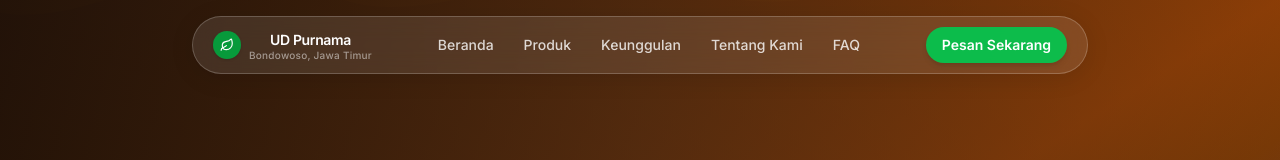
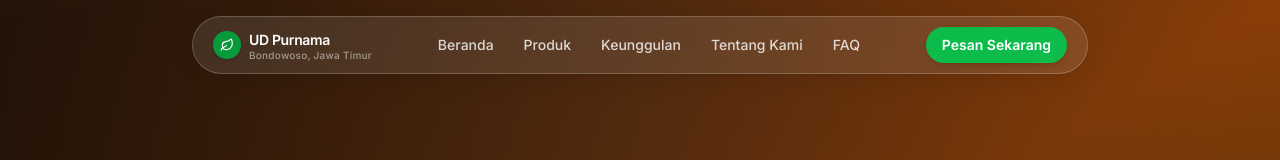
Before and after one commit to ardhikaxx/dedak-padi-web, a Next.js app: page / in a window 1280 px wide. Shown: the top 160 px of the page. Built offline with nearby package versions, Linux system fonts and the light colour scheme.

Commit message:
fix: left-align brand text in navbar

```diff
--- a/components/Navbar.tsx
+++ b/components/Navbar.tsx
@@ -73,7 +73,7 @@
               }`}>
                 <Leaf className="w-3.5 h-3.5 text-white" aria-hidden="true" />
               </div>
-              <div className="flex flex-col leading-none">
+              <div className="flex flex-col items-start leading-none">
                 <span className={`font-semibold text-sm tracking-tight transition-colors duration-300 ${
                   isScrolled ? 'text-stone-900' : 'text-white'
                 }`}>
```
